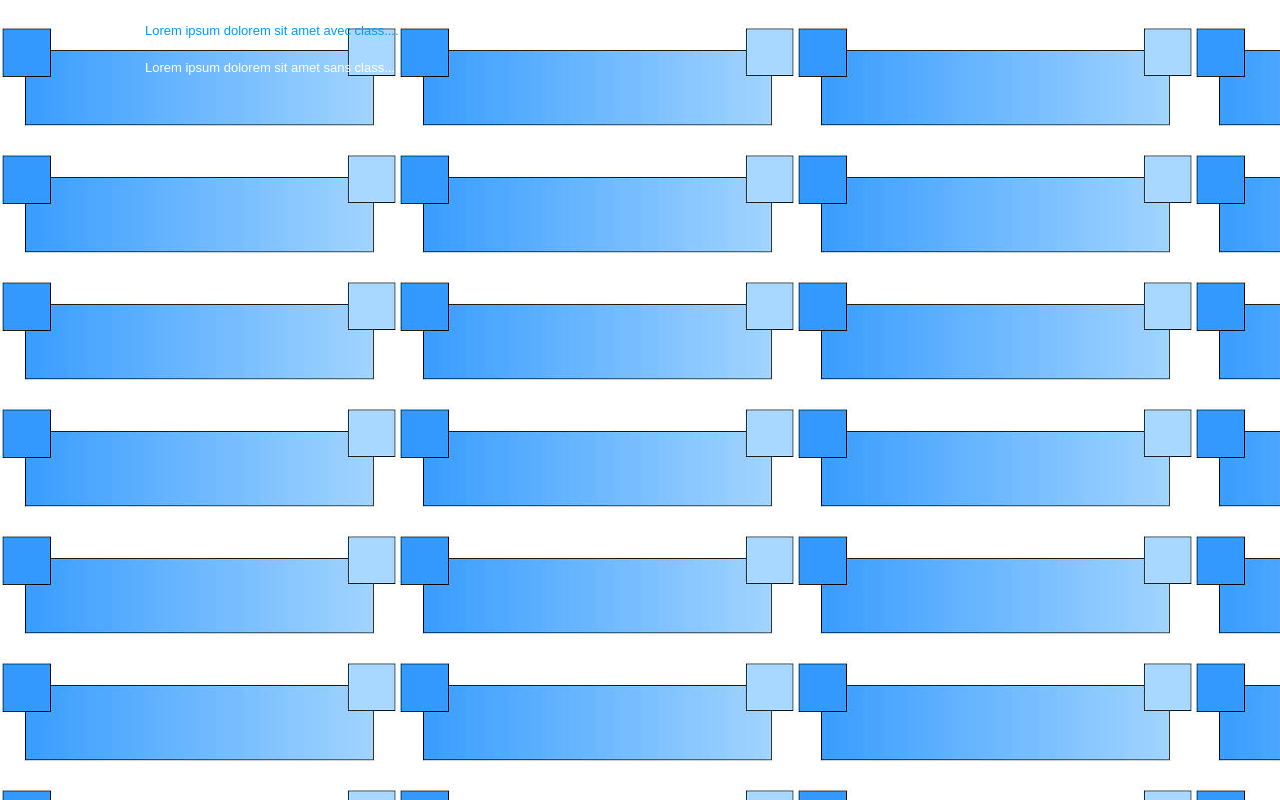
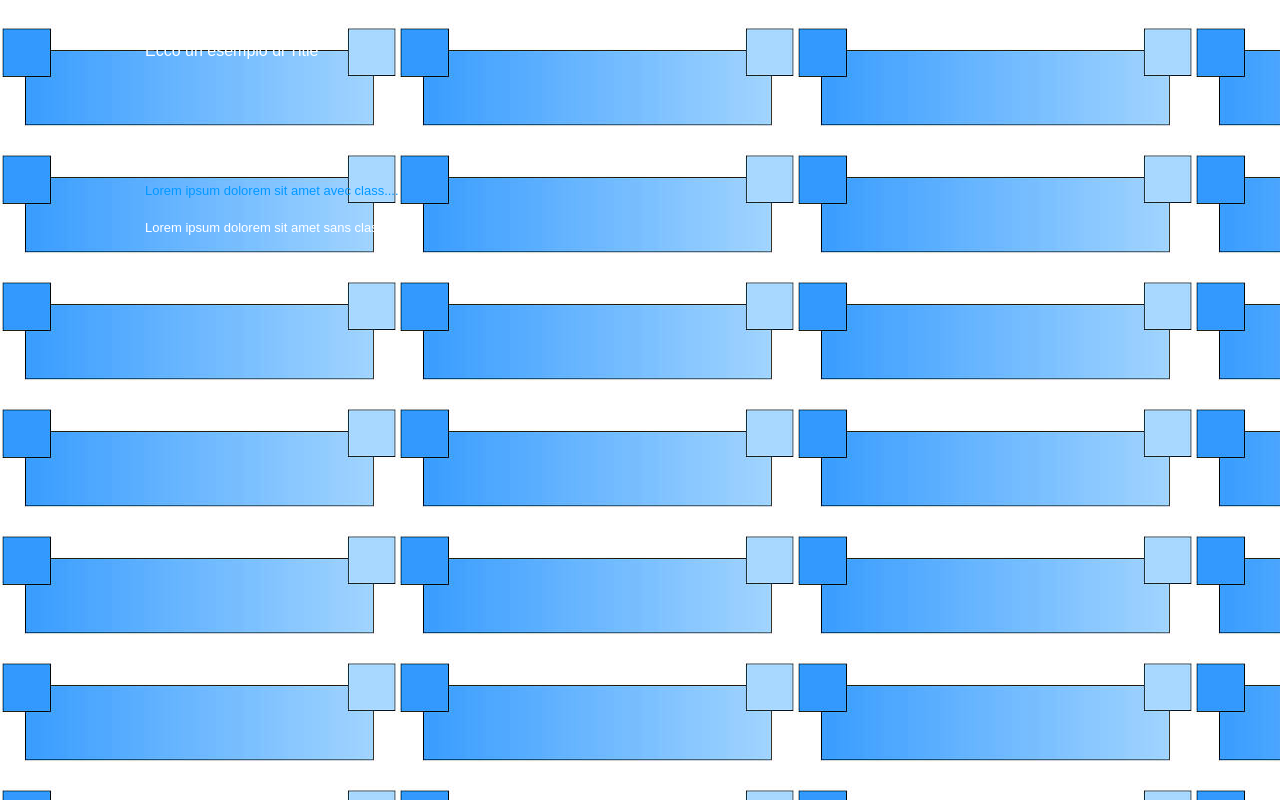
Before and after one commit to let42/html5-cc, a plain HTML site: page src/CSS/PrimoHTMLCompleto/htmlcompleto.html in a window 1280 px wide. Drawn offline with Linux system fonts and the light colour scheme.

Commit message:
Aggiunto Header

```diff
--- a/src/CSS/PrimoHTMLCompleto/htmlcompleto.html
+++ b/src/CSS/PrimoHTMLCompleto/htmlcompleto.html
@@ -5,6 +5,9 @@
 		<link rel="stylesheet" type="text/css" href="style/mystyle.css">
 	</head>
 	<body>
+		<header class="title">
+			Ecco un esempio di Title
+		</header>
 		<p class="pclass">Lorem ipsum dolorem sit amet avec class....</p>
 		<p>Lorem ipsum dolorem sit amet sans class...</p>
 	</body>
--- a/src/CSS/PrimoHTMLCompleto/style/mystyle.css
+++ b/src/CSS/PrimoHTMLCompleto/style/mystyle.css
@@ -27,3 +27,11 @@ p
 }
 
 .pclass{color: #0099FF;}
+
+.title
+{
+	display: block;
+	height: 80px;
+	padding: 20px 0px 20px;
+	margin: 0px 0px 40px 0px;
+}
```
